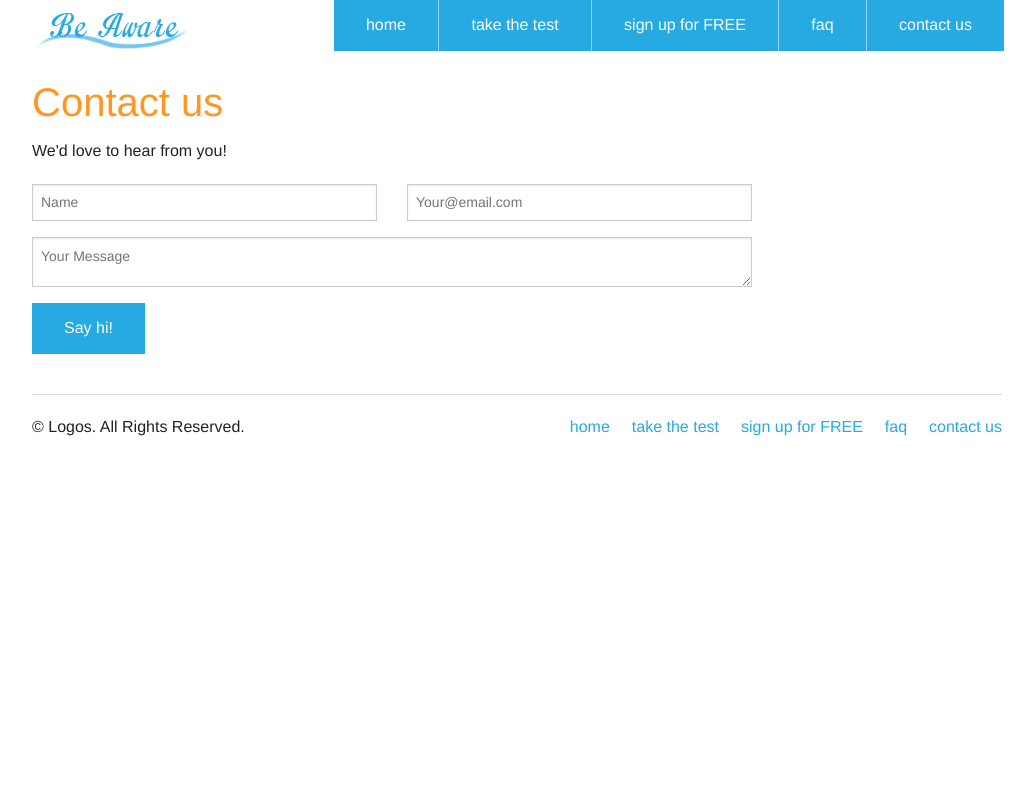
After one commit to googaloo/Be-Aware, a PHP site: page /contact.php in a window 1280 px wide. The commit adds this page. Shown: the whole page, without its empty margins (123-1158 px from the left). Run offline with PHP 8.4, Linux system fonts and the light colour scheme; some libraries are stand-ins or nearby versions.

Commit message:
contact.php

```diff
--- /dev/null
+++ b/contact.php
@@ -0,0 +1,67 @@
+<?php include 'header.php'; ?>
+
+<div class="row">
+
+	<div class="large-9 columns">
+
+		<h1>Contact us</h1>
+		<p>We'd love to hear from you! <span class="twitch">Join us.</span></p>
+
+		<form method="POST" action="submit_contact.php">
+
+			<div class="row">
+
+				<div class="large-6 columns">
+
+					<label for="name" class="visuallyhidden">Name</label>
+					<input type="text" id="name" name="name" placeholder="Name">
+
+				</div>
+
+				<div class="large-6 columns">
+
+					<label for="email" class="visuallyhidden">Email</label>
+					<input type="email" id="email" name="email" placeholder="Your@email.com">
+
+				</div>
+
+			</div>
+
+			<label for="message" class="visuallyhidden">Your Message</label>
+			<textarea id="message" name="message" placeholder="Your Message"></textarea>
+
+			<input type="submit" class="button" value="Say hi!">
+
+		</form>
+
+	</div>
+
+</div>
+
+<footer class="row">
+	<div class="large-12 columns">
+		<hr/>
+		<div class="row">
+			<div class="large-6 columns">
+				<p>&copy; Logos. All Rights Reserved.</p>
+			</div>
+			<div class="large-6 columns">
+				<ul class="inline-list right">
+				<li><a href="index.php">home</a></li>
+					<li><a href="test.php">take the test</a></li>
+					<li><a href="signup.php">sign up for FREE</a></li>
+					<li><a href="faq.php">faq</a></li>
+					<li><a href="contact.php">contact us</a></li>
+				</ul>
+			</div>
+		</div>
+	</div>
+</footer>
+
+
+<script type="text/javascript" src="https://code.jquery.com/jquery-2.1.1.min.js"></script>
+<script type="text/javascript" src="js/foundation.min.js"></script>
+<script type="text/javascript" src="js/script.js"></script>
+
+</body>
+</html>
--- /dev/null
+++ b/css/scss/_variables.scss
@@ -0,0 +1,4 @@
+$orange: #ff9722;
+$blue: #27aae1;
+$gray: #797979;
+$textBlack: #222222;
--- a/css/scss/main.scss
+++ b/css/scss/main.scss
@@ -0,0 +1,6 @@
+@import "variables";
+@import "global";
+@import "masthead";
+@import "content";
+@import "home";
+@import "effects";
--- a/css/style.css
+++ b/css/style.css
@@ -1,26 +1,269 @@
-.main-container {
-
-    /*border-left: solid #CCC 2px;
-    border-right: solid #CCC 2px;
-    border-bottom: solid #CCC 2px;*/
-
+body {
+  font-size: 16px;
 }
 
-.blue {
+h1 {
+  font-size: 2.5em;
+}
 
-    color: #27aae1;
+h2 {
+  font-size: 1.5em;
+}
 
+h3 {
+  font-size: 1em;
+}
+
+h1 {
+  color: #ff9722;
+}
+
+h2, h3, h4 {
+  color: #27aae1;
+}
+
+.logo {
+  margin-top: 10px;
+}
+
+.logo-header {
+  text-indent: -9999px;
+  line-height: 1px;
+}
+
+.image-descr {
+  font-size: 0.75em;
+  color: #797979;
+}
+
+.sidebar {
+  margin-top: 25px;
+}
+
+.visuallyhidden {
+  position: absolute;
+  overflow: hidden;
+  clip: rect(0 0 0 0);
+  height: 1px;
+  width: 1px;
+  margin: -1px;
+  padding: 0;
+  border: 0;
 }
 
 .cta-box {
-
-	text-align: center;
-    margin-bottom: 35px;
-
+  text-align: center;
+  margin-bottom: 35px;
 }
 
 .cta-header {
+  color: #ff9722;
+}
 
-	color: #ff9722;
+.twitch {
+  color: #FFF;
+  -webkit-animation: color-twitch 8s infinite;
+  -moz-animation: color-twitch 8s infinite;
+  -o-animation: color-twitch 8s infinite;
+  animation: color-twitch 8s infinite;
+}
 
+@-webkit-keyframes color-twitch {
+  0% {
+    color: #FFF;
+  }
+
+  15% {
+    color: #FFF;
+  }
+
+  16% {
+    color: darkred;
+  }
+
+  18% {
+    color: #FFF;
+  }
+
+  74% {
+    color: #FFF;
+  }
+
+  75% {
+    color: #AAA;
+  }
+
+  80% {
+    color: #FFF;
+  }
+
+  85% {
+    color: #FFF;
+  }
+
+  86% {
+    color: darkgreen;
+  }
+
+  88% {
+    color: orange;
+  }
+
+  90% {
+    color: #FFF;
+  }
+
+  100% {
+    color: #FFF;
+  }
 }
+
+@-moz-keyframes color-twitch {
+  0% {
+    color: #FFF;
+  }
+
+  15% {
+    color: #FFF;
+  }
+
+  16% {
+    color: darkred;
+  }
+
+  18% {
+    color: #FFF;
+  }
+
+  74% {
+    color: #FFF;
+  }
+
+  75% {
+    color: #AAA;
+  }
+
+  80% {
+    color: #FFF;
+  }
+
+  85% {
+    color: #FFF;
+  }
+
+  86% {
+    color: darkgreen;
+  }
+
+  88% {
+    color: orange;
+  }
+
+  90% {
+    color: #FFF;
+  }
+
+  100% {
+    color: #FFF;
+  }
+}
+
+@-o-keyframes color-twitch {
+  0% {
+    color: #FFF;
+  }
+
+  15% {
+    color: #FFF;
+  }
+
+  16% {
+    color: darkred;
+  }
+
+  18% {
+    color: #FFF;
+  }
+
+  74% {
+    color: #FFF;
+  }
+
+  75% {
+    color: #AAA;
+  }
+
+  80% {
+    color: #FFF;
+  }
+
+  85% {
+    color: #FFF;
+  }
+
+  86% {
+    color: darkgreen;
+  }
+
+  88% {
+    color: orange;
+  }
+
+  90% {
+    color: #FFF;
+  }
+
+  100% {
+    color: #FFF;
+  }
+}
+
+@keyframes color-twitch {
+  0% {
+    color: #FFF;
+  }
+
+  15% {
+    color: #FFF;
+  }
+
+  16% {
+    color: darkred;
+  }
+
+  18% {
+    color: #FFF;
+  }
+
+  74% {
+    color: #FFF;
+  }
+
+  75% {
+    color: #AAA;
+  }
+
+  80% {
+    color: #FFF;
+  }
+
+  85% {
+    color: #FFF;
+  }
+
+  86% {
+    color: darkgreen;
+  }
+
+  88% {
+    color: orange;
+  }
+
+  90% {
+    color: #FFF;
+  }
+
+  100% {
+    color: #FFF;
+  }
+}
--- a/header.php
+++ b/header.php
@@ -2,18 +2,22 @@
 <html>
 <head>
 	<title>Be Aware - Take the test now!</title>
+	<link rel="stylesheet" type="text/css" href="css/normalize.css">
 	<link rel="stylesheet" type="text/css" href="css/foundation.min.css">
 	<link rel="stylesheet" type="text/css" href="css/style.css">
+
+	<script type="text/javascript" src="js/vendor/modernizr.js"></script>
 </head>
 <body>
 
 <div class="row">
 	<div class="large-3 columns">
-		<h1><img src="img/logo.png"/></h1>
+		<a href="index.php"><img class="logo" src="img/logo.png"/></a>
+		<h1 class="logo-header">Be Aware</h1>
 	</div>
 	<div class="large-9 columns">
 		<ul class="right button-group">
-			<li><a href="/" class="button">home</a></li>
+			<li><a href="index.php" class="button">home</a></li>
 			<li><a href="test.php" class="button">take the test</a></li>
 			<li><a href="signup.php" class="button">sign up for FREE</a></li>
 			<li><a href="faq.php" class="button">faq</a></li>
--- /dev/null
+++ b/signup.php
@@ -0,0 +1,5 @@
+<?php include 'header.php'; ?>
+
+
+
+<?php include 'footer.php'; ?>
--- /dev/null
+++ b/test.php
@@ -0,0 +1,5 @@
+<?php include 'header.php'; ?>
+
+
+
+<?php include 'footer.php'; ?>
```
Also changed, not shown: css/scss/_content.scss (added, +25 -0 lines), css/scss/_effects.scss (added, +77 -0 lines), css/scss/_global.scss (added, +35 -0 lines), css/scss/_home.scss (added, +12 -0 lines), css/scss/_masthead.scss (added, +12 -0 lines), faq.php (added, +43 -0 lines), footer.php (+22 -3 lines), index.php (+5 -25 lines), img/logo.png, submit_contact.php (added), 1 other file.
